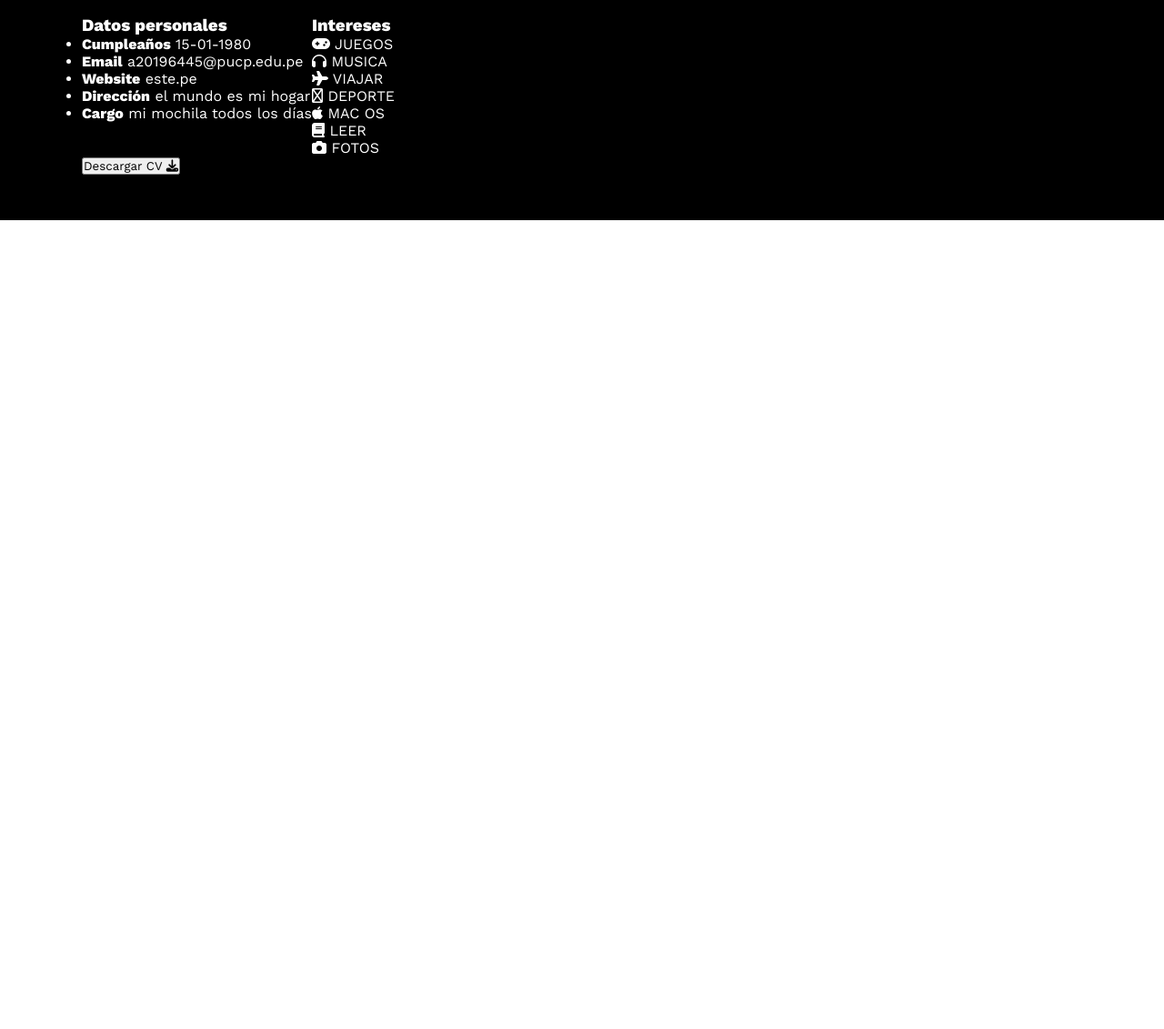
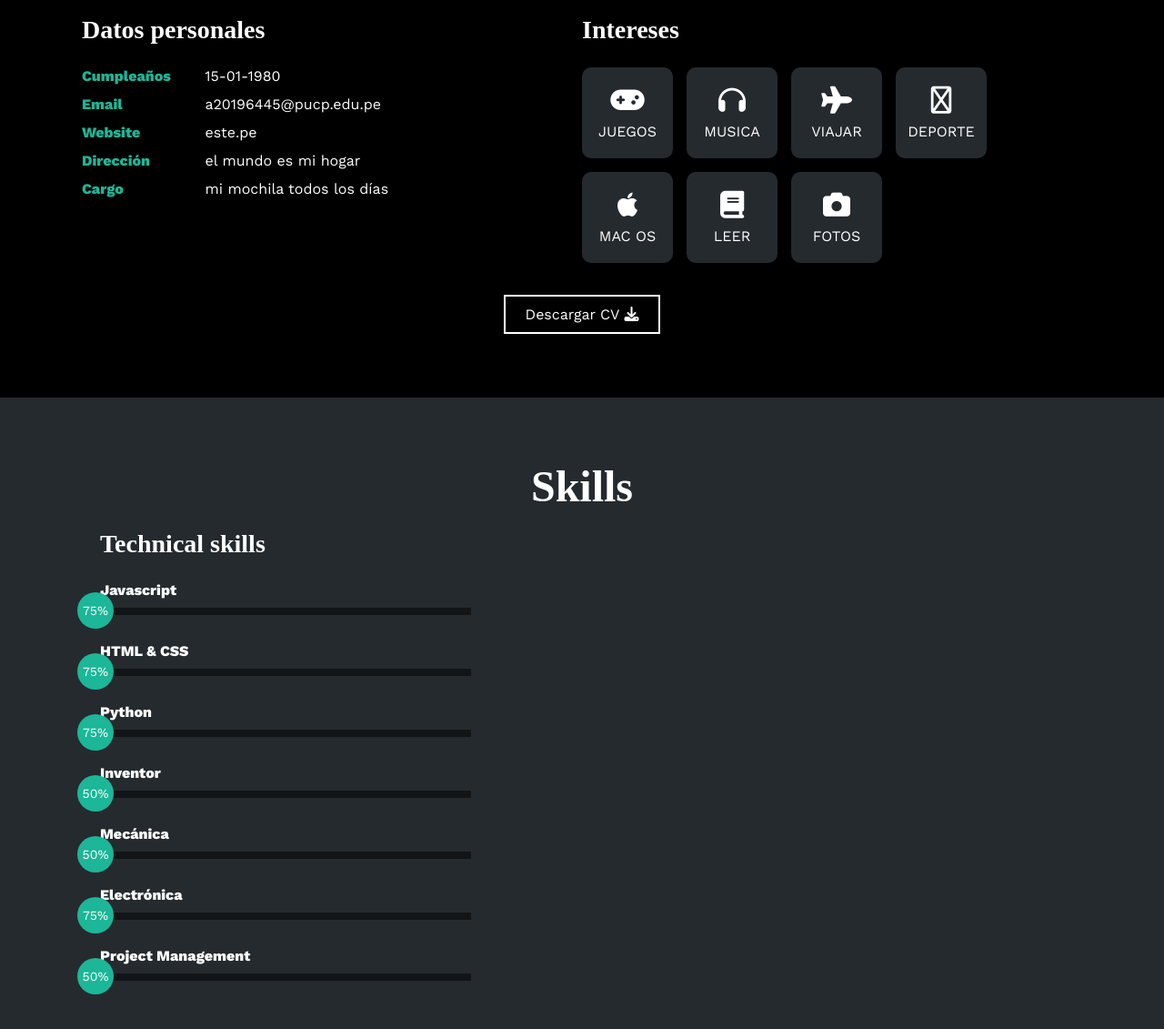
Before and after one commit to OliverEverlin/LiverlinPortafolio.github.io, a plain HTML site: page index.html in a window 1280 px wide. Shown: the part 992-2123 px from the top of the page at 91% size. Before the commit the page ends 1234 px from the top, so only its background shows below. Drawn offline with nearby package versions, Linux system fonts and the light colour scheme.

Commit message:
about me finish

```diff
--- a/estilo.css
+++ b/estilo.css
@@ -131,23 +131,157 @@ html{
     display: flex;
     /*Esto hace que las 2 filas se pongan lado a lado y no una debajo de otra*/
 }
-.ABOUTME.fila.col{
+.ABOUTME .fila .col{
     width: 50%;
     /* que hace esto? */
 }
-.ABOUTME.fila.col h3{
+.ABOUTME .fila .col h3{
     font-size: 28px;
     font-family: 'Righteous';
     margin-bottom: 25px;
 }
-.ABOUTME.fila.col ul{
+.ABOUTME .fila .col ul{
     list-style: none;
 }
-.ABOUTME.fila.col ul li{
+.ABOUTME .fila .col ul li{
     margin: 12px 0;
+    /* es el espacio entre los textos de cumpleaños email etc */
 }
-.ABOUTME.fila.col ul li strong{
+.ABOUTME .fila .col ul li strong{
     display: inline-block;
+    /* ponede un color y con un tab a los que le siguen  */
     color:#1CB698;
     width: 130px;
+    /* establece la distancia del tab */
 }
+.ABOUTME .fila .col ul li span{
+    /* para que es esto? */
+    background-color: #1CB698;
+    padding: 3px;
+    font-weight: bold;
+    border-radius: 5px;
+}
+.ABOUTME .fila .col .contenedor-intereses{
+    display: flex;
+    /*Esto hace que las 2 filas se pongan lado a lado y no una debajo de otra
+    pero si se acaba el espacio lateral se ponen debajo*/
+    flex-wrap: wrap;
+}
+.ABOUTME .fila .col .contenedor-intereses .intereses{
+    width: 100px;
+    height: 100px;
+    background-color: #252A2E;
+    border-radius: 10px;
+    margin: 0 15px 15px 0;
+    display: flex;
+    flex-direction:column;
+    /* creo que esto modifica para crear columnas */
+    align-items: center;
+    justify-content: center;
+    transition: .3%;
+}
+.ABOUTME .fila .col .contenedor-intereses .intereses i{
+    /* modifica el icono */
+    font-size: 30px;
+    margin-bottom: 10px;
+}
+.ABOUTME button{
+    cursor: pointer;
+    background-color: transparent;
+    border: 2px solid #fff;
+    width: fit-content;
+    display: block;
+    margin: 20px auto;
+    padding: 10px 22px;
+    font-size: 16px;
+    color:#fff;
+    position: relative;
+    z-index: 10;
+}
+
+.ABOUTME button .overlay{
+    position: absolute;
+    top: 0;
+    left: 0;
+    width: 0;
+    height: 100%;
+    background-color: #1CB698;
+    z-index: -1;
+    /* para que es?  */
+    transition:2s;
+}
+.ABOUTME button:hover .overlay{
+    width: 100%;
+}
+
+/* SKILLS
+cierta parte la saque de ABOUT ME hasta H2*/
+
+.skills{
+    background-color: #252A2E;
+    color: #fff;
+    padding: 50px 20px;
+}
+.skills .contenido-seccion{
+    max-width: 1100px;
+    margin: auto;
+}
+.skills h2{
+    font-size: 48px;
+    font-family: 'Righteous';
+    text-align: center;
+    padding: 20px 0;
+}
+.skills .fila{
+    display: flex;
+}
+.skills .fila .col{
+    width: 50%;
+    padding: 0 20px;
+}
+.skills .fila .col h3{
+    font-size: 28px;
+    font-family: 'Righteous';
+    margin-bottom: 25px;
+}
+.skills .skill > span{
+    /* creo que el > es para no declarar primero uno generico y luego el span */
+    font-weight: bold;
+    display: block;
+    margin-bottom: 10px;
+}
+.skills .skill .barra-skill{
+    height: 8px;
+    width: 80%;
+    background-color: #121517;
+    position: relative;
+    margin-bottom: 30px;
+}
+.skills .skill .progreso{
+    background-color: #1CB698;
+    position: absolute;
+    top:0;
+    left: 0;
+    height: 8px;
+}
+.skills .skill .barra-skill span{
+    position: absolute;
+    height: 40px;
+    width: 40px;
+    background-color: #1CB698;
+    border-radius: 50px;
+    line-height: 40px;
+    text-align: center;
+    top: -17px;
+    right: -15px;
+    font-size: 14px;
+}
+/* aqui si no se que hace xd */
+.javascript{
+    width: 0%;
+    animation: 2s javascript forwards;
+}
+@keyframes javascript{
+    0%{width: 0%;}
+    100%{width:75%;}
+}
--- a/index.html
+++ b/index.html
@@ -133,5 +133,73 @@
             </button>
         </div>
     </section>
+
+    <!--SECCION SKIKLLS-->
+    <section class="skills" id="skills">
+        <div class="contenido-seccion">
+            <h2>Skills</h2>
+            <div class="fila">
+                <!--Habilidades tecnicas-->
+                <div class="col">
+                    <h3>Technical skills</h3>
+                    <div class="skill">
+                        <span>Javascript</span>
+                        <div class="barra-skill">
+                            <div class="progreso">
+                                <span>75%</span>
+                            </div>
+                        </div>
+                    </div>
+                    <div class="skill">
+                        <span>HTML & CSS</span>
+                        <div class="barra-skill">
+                            <div class="progreso">
+                                <span>75%</span>
+                            </div>
+                        </div>
+                    </div>
+                    <div class="skill">
+                        <span>Python</span>
+                        <div class="barra-skill">
+                            <div class="progreso">
+                                <span>75%</span>
+                            </div>
+                        </div>
+                    </div>
+                    <div class="skill">
+                        <span>Inventor</span>
+                        <div class="barra-skill">
+                            <div class="progreso">
+                                <span>50%</span>
+                            </div>
+                        </div>
+                    </div>
+                    <div class="skill">
+                        <span>Mecánica</span>
+                        <div class="barra-skill">
+                            <div class="progreso">
+                                <span>50%</span>
+                            </div>
+                        </div>
+                    </div>
+                    <div class="skill">
+                        <span>Electrónica</span>
+                        <div class="barra-skill">
+                            <div class="progreso">
+                                <span>75%</span>
+                            </div>
+                        </div>
+                    </div><div class="skill">
+                        <span>Project Management</span>
+                        <div class="barra-skill">
+                            <div class="progreso">
+                                <span>50%</span>
+                            </div>
+                        </div>
+                    </div>
+                </div>
+            </div>
+        </div>
+    </section>
 </body>
 </html>
```
Also changed, not shown: 1 other file.
